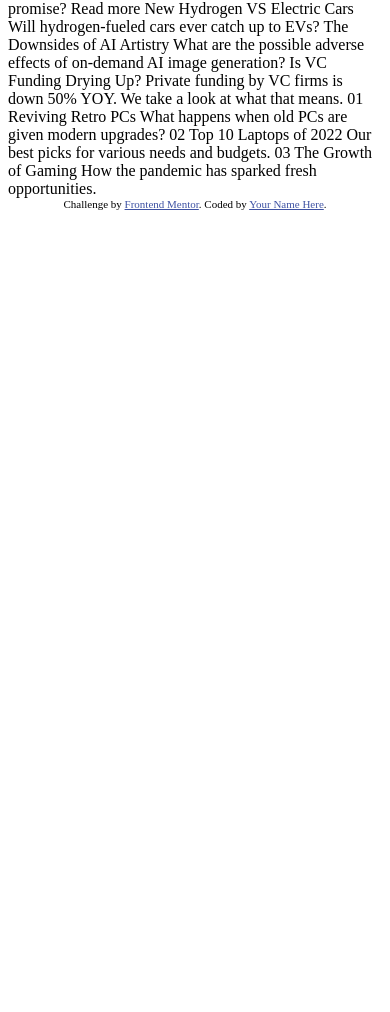
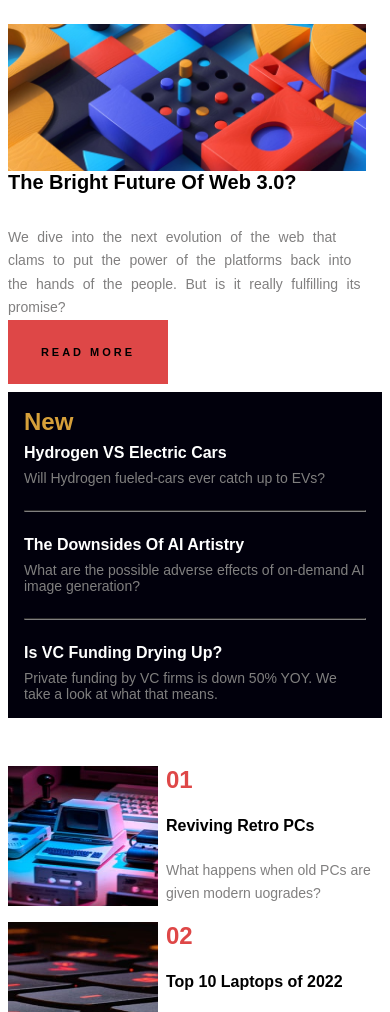
Before and after one commit to Uriri-007/Luna_news-homepage, a plain HTML site: page index.html in a window 390 px wide. Shown: the part 80-1092 px from the top of the page. Before the commit the page ends 844 px from the top, so only its background shows below. Drawn offline with Linux system fonts and the light colour scheme.

Commit message:
I refactored the code and added a bit of responsiveness

```diff
--- a/index.html
+++ b/index.html
@@ -5,56 +5,99 @@
   <meta name="viewport" content="width=device-width, initial-scale=1.0"> <!-- displays site properly based on user's device -->
 
   <link rel="icon" type="image/png" sizes="32x32" href="./assets/images/favicon-32x32.png">
+  <link rel="stylesheet" href="stye.css">
 
   <title>Frontend Mentor | News homepage</title>
-
-  <!-- Feel free to remove these styles or customise in your own stylesheet 👍 -->
-  <style>
-    .attribution { font-size: 11px; text-align: center; }
-    .attribution a { color: hsl(228, 45%, 44%); }
-  </style>
 </head>
 <body>
 
-  Home
-  New
-  Popular
-  Trending
-  Categories
+  <div class="container">
 
-  The Bright Future of Web 3.0?
+    <nav>
+      <img src="./assets/images/logo.svg" alt="logo of the news homepage">
+      <div>
+        <a href="#">Home</a>
+        <a href="#">New</a>
+        <a href="#">Popular</a>
+        <a href="#">Trending</a>
+        <a href="#">Categories</a>
+     </div>
+    </nav>
 
-  We dive into the next evolution of the web that claims to put the power of the platforms back into the hands of the people.
-  But is it really fulfilling its promise?
+    <div class="content-body">
+      <div class="left-container">
+        <img src="./assets/images/image-web-3-desktop.jpg" alt="a graphical image of legos" class="img-web3">
 
-  Read more
+        <div class="child">
+          <span class="huge-text">The Bright Future Of Web 3.0?</span>
 
-  New
+          <div>
+            <p>We dive into the next evolution of the web that clams to put the power of the platforms back into the hands of the people. But is it really fulfilling its promise?</p>
+            <button type="button" class="read-more">READ MORE</button>
+          </div>
 
-  Hydrogen VS Electric Cars
-  Will hydrogen-fueled cars ever catch up to EVs?
+        </div>
+      </div>
 
-  The Downsides of AI Artistry
-  What are the possible adverse effects of on-demand AI image generation?
+      <div class="right-container">
+        <h2>New</h2>
 
-  Is VC Funding Drying Up?
-  Private funding by VC firms is down 50% YOY. We take a look at what that means.
+        <div>
+          <h3>Hydrogen VS Electric Cars</h3>
+          <p>Will Hydrogen fueled-cars ever catch up to EVs?</p>
+        </div>
 
-  01
-  Reviving Retro PCs
-  What happens when old PCs are given modern upgrades?
+  <hr>
 
-  02
-  Top 10 Laptops of 2022
-  Our best picks for various needs and budgets.
+        <div>
+          <h3>The Downsides Of AI Artistry</h3>
+          <p>What are the possible adverse effects of on-demand AI image generation?</p>
+        </div>
 
-  03
-  The Growth of Gaming
-  How the pandemic has sparked fresh opportunities.
+   <hr>
+        <div>
+          <h3>Is VC Funding Drying Up?</h3>
+          <p>Private funding by VC firms is down 50% YOY. We take a look at what that means.</p>
+        </div>
 
-  <div class="attribution">
+      </div>
+
+    </div>
+
+    <div class="news">
+      <div class="news-list">
+        <img src="./assets/images/image-retro-pcs.jpg" alt="">
+        <div>
+          <h2>01</h2>
+          <h3>Reviving Retro PCs</h3>
+          <p>What happens when old PCs are given modern uogrades?</p>
+        </div>
+      </div>
+
+      <div class="news-list">
+        <img src="./assets/images/image-top-laptops.jpg" alt="">
+        <div>
+          <h2>02</h2>
+          <h3>Top 10 Laptops of 2022</h3>
+          <p>Our best picks for various needs and budgets.</p>
+        </div>
+      </div>
+
+      <div class="news-list">
+        <img src="./assets/images/image-gaming-growth.jpg" alt="">
+        <div>
+          <h2>03</h2>
+          <h3>The Growth of Gaming</h3>
+          <p>How the pandemic has sparked fresh opportunities.</p>
+        </div>
+      </div>
+    </div>
+
+  </div>
+
+  <!--<div class="attribution">
     Challenge by <a href="https://www.frontendmentor.io?ref=challenge" target="_blank">Frontend Mentor</a>.
     Coded by <a href="#">Your Name Here</a>.
-  </div>
+  </div> -->
 </body>
 </html>
--- /dev/null
+++ b/stye.css
@@ -0,0 +1,260 @@
+*{
+    margin: 0;
+    padding: 0;
+    box-sizing: border-box;
+    font-family: var(--luna-ft-fam);
+}
+
+:root{
+    --luna-gray: #807f7f;
+    --luna-white: #fff;
+    --luna-dk-blue: rgb(1, 0, 12);
+    --luna-red: #d30707bd;
+    --luna-coffee: #d6a03a;
+    --huge-span-fsz: clamp(20px, calc(2vw + 12px), 38px);
+    --luna-avg-fsz: 1rem;
+    --luna-sm-fsz: 14px;
+    --luna-ft-fam: Arial, Helvetica, sans-serif;
+}
+
+body{
+    background-color: white;
+    padding: 3rem;
+}
+
+.container{
+    display: grid;
+    grid-template: repeat(8, 100px) / repeat(8, 1fr);
+    row-gap: 3rem;
+    padding: 2rem;
+    box-shadow: 3px 3px 5px 3px var(--luna-gray), -3px -3px 5px 3px var(--luna-gray);
+}
+
+nav{
+    display: flex;
+    justify-content: space-between;
+    grid-area: 1 / 1 / 2 / 9;
+    align-items: flex-end;
+}
+
+nav>img {
+    max-height: 50%;
+}
+
+nav>div {
+    width: 50%;
+    display: flex;
+    justify-content: space-between;
+}
+
+nav a {
+    text-decoration: none;
+    color: var(--luna-gray);
+    font-size: var(--luna-avg-fsz);
+}
+
+.content-body {
+    display: grid;
+    grid-template-columns: repeat(5, 1fr);
+    grid-area: 2 / 1 / 7 / 9;
+}
+
+.news {
+    grid-area: 7 / 1 / 9 / 9;
+    display: flex;
+    gap: 1rem;
+    justify-content: space-between;
+}
+
+.huge-text {
+    font-size: var(--huge-span-fsz);
+    font-weight: 900;
+    width: 30%;
+}
+
+.content-body>div {
+    height: 100%;
+}
+
+.left-container {
+    grid-area: 1 / 1 / 2 / 4;
+    padding-right: 1rem;
+    display: flex;
+    flex-direction: column;
+    justify-content: space-between;
+}
+
+.child{
+    display: flex;
+    justify-content: space-between;
+    gap: 2rem;
+    height: 40%;
+}
+
+.child p{
+    color: var(--luna-gray);
+    font-size: var(--luna-avg-fsz);
+    line-height: 3ch;
+    word-spacing: 0.6ch;
+    font-size: var(--luna-sm-fsz);
+}
+
+.read-more {
+    background-color: var(--luna-red);
+    padding: 10px 15px;
+    border: none;
+    font-weight: bold;
+    font-size: 11px;
+    letter-spacing: 3px;
+    width: 10rem;
+    height: 4rem;
+}
+
+.huge-text+div {
+    width: 50%;
+    display: flex;
+    justify-content: space-between;
+    flex-direction: column;
+}
+
+.huge-text, .huge-text+div {
+    height: 100%;
+}
+
+.img-web3 {
+    width: 100%;
+    height: 50%;
+}
+
+.right-container {
+    background: var(--luna-dk-blue);
+    grid-area: 1 / 4 / 2 / 6;
+    padding: 1rem;
+    display: flex;
+    flex-direction: column;
+    gap: 8px;
+    justify-content: space-around;
+}
+
+.right-container h2{
+    font-weight: bold;
+    color: var(--luna-coffee);
+}
+
+.right-container h3{
+    color: var(--luna-white);
+    font-size: var(--luna-avg-fsz);
+    margin-bottom: 8px;
+    font-weight: bold;
+}
+
+.right-container p{
+    color: var(--luna-gray);
+    font-size: var(--luna-sm-fsz);
+}
+
+hr {
+    border-color: var(--luna-gray);
+    margin: 1rem 0;
+}
+
+.news-list {
+    max-width: 30%;
+    display: flex;
+    gap: 8px;
+    max-height: 140px;
+}
+
+.news-list>div {
+    display: flex;
+    flex-direction: column;
+    justify-content: space-between;
+}
+
+.news-list>img {
+    max-height: 100%;
+    max-width: 150px;
+}
+
+.news-list h2 {
+     font-weight: 900;
+     color: var(--luna-red);
+}
+
+.news-list h3 {
+    font-size: var(--luna-avg-fsz);
+    font-weight: 900;
+}
+
+.news-list p {
+    font-size: var(--luna-sm-fsz);
+    color: var(--luna-gray);
+    line-height: 3ch;
+}
+
+
+
+
+
+
+/* Media Queries Setup for adequate responsiveness */
+
+@media screen and (min-width: 1260px) {
+    .container {
+        grid-template: repeat(8, 80px) / repeat(8, 1fr);
+    }
+}
+
+
+
+
+@media screen and (max-width: 720px) {
+    body {
+    background-color: white;
+    padding: 1rem 0.5rem;
+}
+
+.container{
+   display: flex;
+   flex-direction: column;
+   box-shadow: none;
+   padding: 0;
+}
+
+nav>div {
+    display: none;
+}
+
+.content-body {
+    display: flex;
+    flex-direction: column;
+}
+
+.child {
+    flex-direction: column;
+    height: auto;
+}
+
+.huge-text, .huge-text+div {
+    width: 100%;
+}
+
+.content-body {
+    display: flex;
+    flex-direction: column;
+    gap: 0.5rem;
+}
+
+.content-body>div {
+    height: auto;
+}
+
+.news {
+    flex-direction: column;
+}
+
+.news-list {
+    max-width: 100%;
+    height: auto;
+}
+}
```
Also changed, not shown: assets/images/image-web-3-mobile.jpg.
